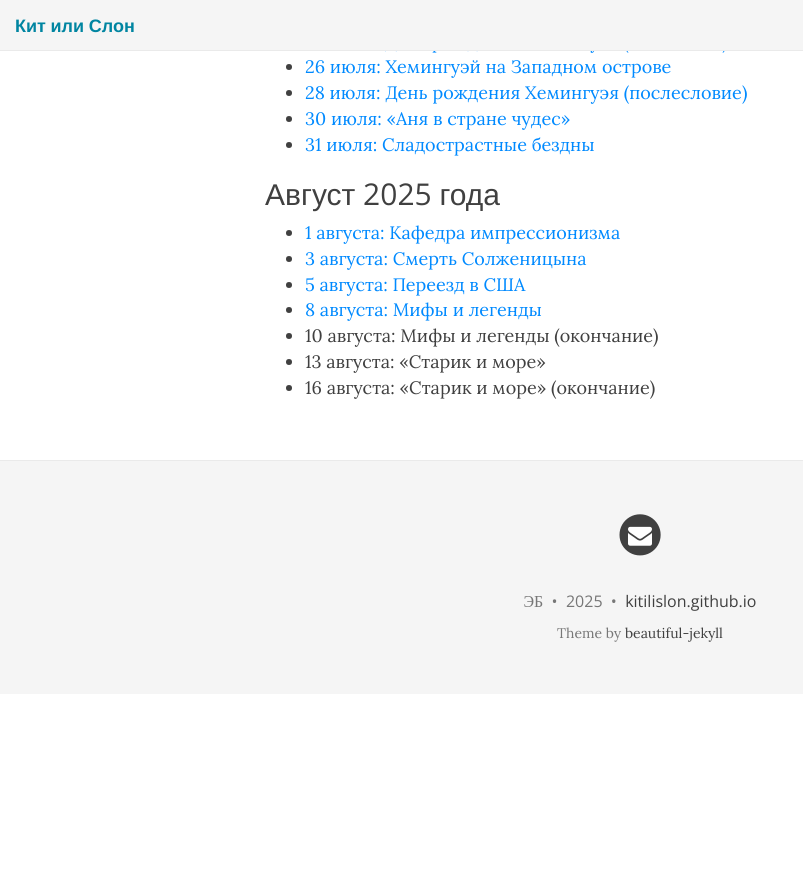
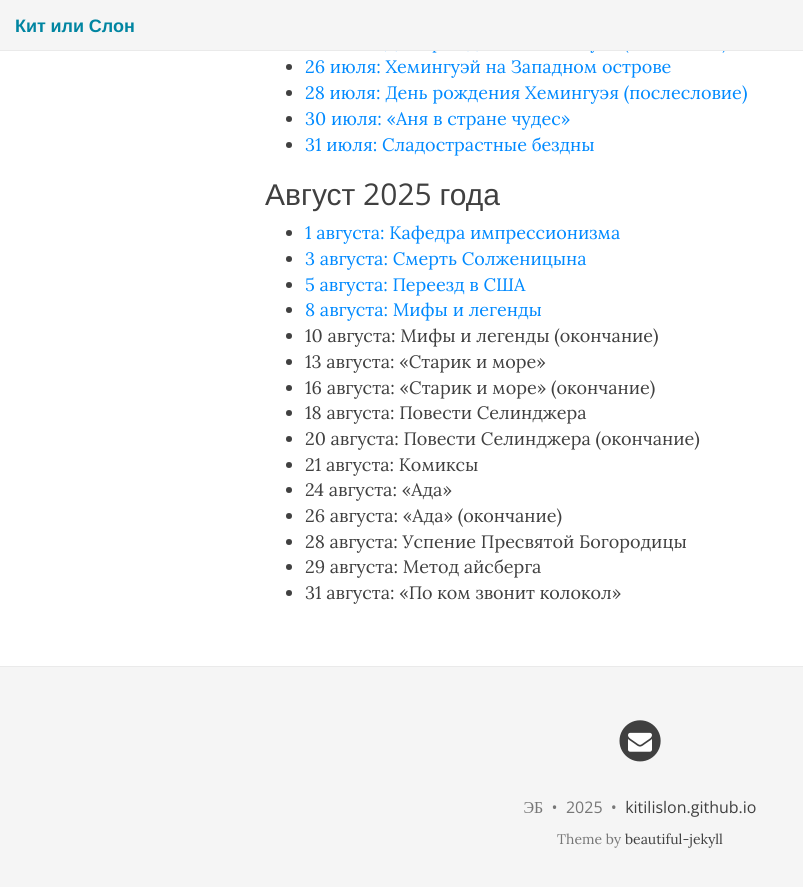
Before and after one commit to KitIliSlon/KitIliSlon.github.io, a Jekyll site: the page built from index.md, in a window 1280 px wide and 900 px high, scrolled down 4301 px. Shown: the top 887 px of the window, without its empty margins (0-803 px from the left). Built offline with Jekyll 4.4.1, drawn with Linux system fonts in a browser that asks for light colours; nearby versions of some CDN libraries; before the commit the page ends 4995 px from its top, so only the background shows below that.

Commit message:
2025-08-08

```diff
--- a/index.md
+++ b/index.md
@@ -179,3 +179,11 @@ published: true
 * 10 августа: Мифы и легенды (окончание)
 * 13 августа: «Старик и море»
 * 16 августа: «Старик и море» (окончание)
+* 18 августа: Повести Селинджера
+* 20 августа: Повести Селинджера (окончание)
+* 21 августа: Комиксы
+* 24 августа: «Ада»
+* 26 августа: «Ада» (окончание)
+* 28 августа: Успение Пресвятой Богородицы
+* 29 августа: Метод айсберга
+* 31 августа: «По ком звонит колокол»
```
Also changed, not shown: 2025-08-08.md (+1 -1 lines).
